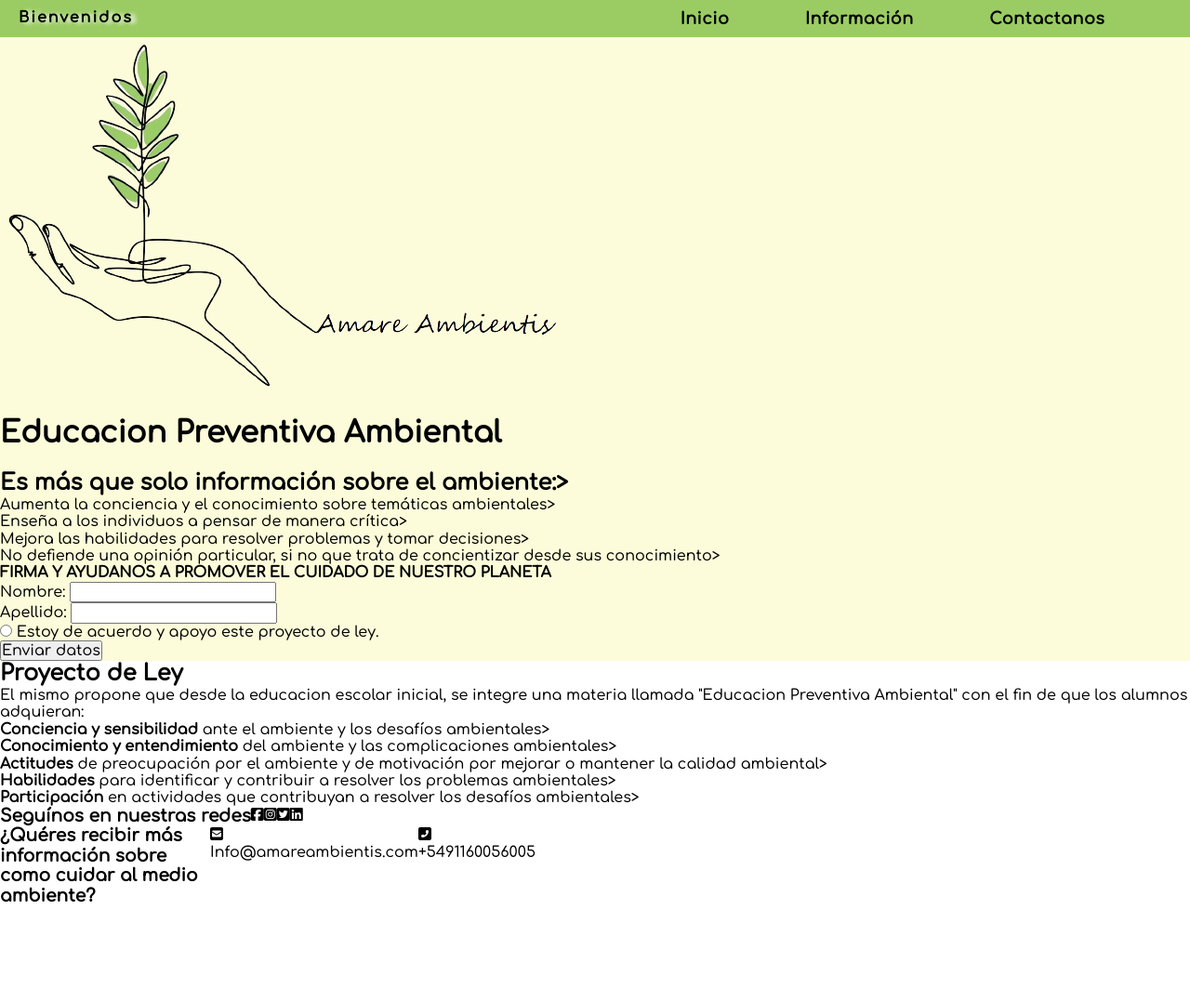
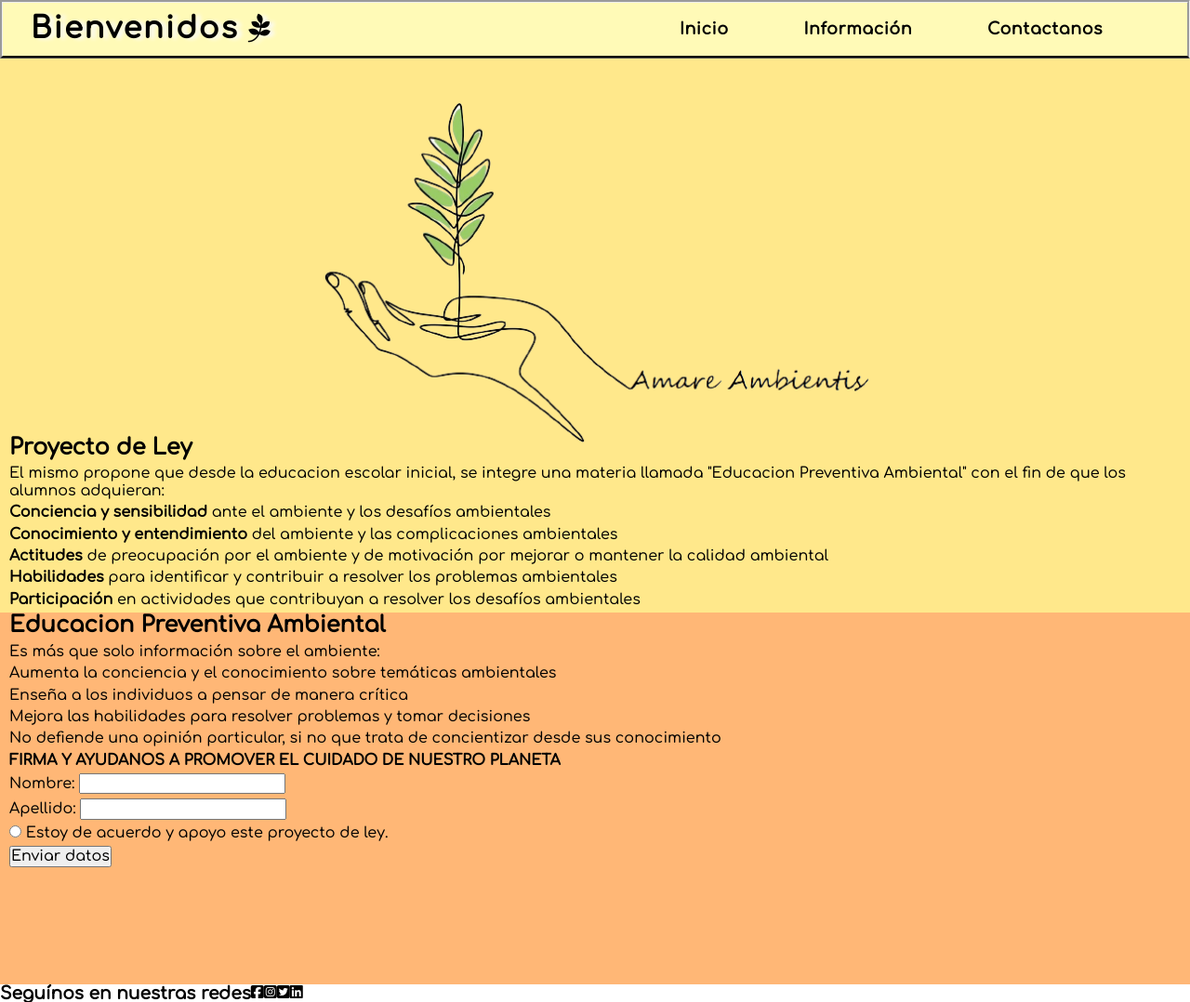
Before and after one commit to Brendaniela95/Winter, a plain HTML site: page index.html in a window 1280 px wide. Shown: the top 1078 px of the page at 93% size. Before the commit the page ends 975 px from the top, so only its background shows below. Drawn offline with Linux system fonts and the light colour scheme.

Commit message:
modifique logo, nav y background

```diff
--- a/index.css
+++ b/index.css
@@ -2,7 +2,6 @@
     font-family: "ComfortaaMedium";
     src: url(fonts/Comfortaa-Medium.ttf);
 }
-
 
 * {
     padding: 0;
@@ -14,9 +13,11 @@
 .navbar {
     width: 100%;
     height: 25%;
-    background-color: rgb(155, 204, 99);
+    background-color: #fffab7;
     display: flex;
     justify-content: space-between;
+    border-bottom: black;
+    border-style: groove;
 }
 
 /* .navbar-img {
@@ -29,11 +30,14 @@
 .navbar p b {
     width: 25%;
     display: flex;
-    margin: 10px 10px 10px 20px;
+    margin: 10px 10px 10px 30px;
     text-shadow: #fafafa 5px 1px 4px;
     letter-spacing: 2px;
-    font-size: 1em;
+    font-size: 2em;
+}
 
+.navbar i {
+    margin: 1px 1px 1px 10px;
 }
 
 .navbar-ul {
@@ -86,11 +90,54 @@
 }
 
 section {
-    background-color: #fcfcda;
+    background-color: #ffe88b;
 }
 
 .cuerpo__logo {
-    height: ;
+    height: 50vh;
+    width: 100vw;
+    text-align: center;
+    padding: 40px;
+}
+
+.cuerpo__logo img {
+    width: 50%;
+    height: auto;
+}
+
+.informacion__proyecto {
+    text-align: left;
+}
+
+.informacion__proyecto h2 b {
+    padding: 5px 10px 0px 10px;
+    display: flex;
+}
+
+.informacion__proyecto p {
+    padding: 5px 10px 0px 10px;
+}
+
+.informacion__proyecto li {
+    padding: 5px 10px 0px 10px;
+}
+
+.subcuerpo__descripcion {
+    background-color: #ffb776;
+    height: 50vh;
+    width: 100vw;
+}
+
+.subcuerpo__descripcion h2 b {
+    padding: 5px 10px 0px 10px;
+}
+
+.subcuerpo__descripcion p {
+    padding: 5px 10px 0px 10px;
+}
+
+.subcuerpo__descripcion li {
+    padding: 5px 10px 0px 10px;
 }
 
 .final__redes {
--- a/index.html
+++ b/index.html
@@ -12,7 +12,7 @@
 <body>
     <header>
       <nav class="navbar">
-          <p><b>Bienvenidos</b></p>
+          <p><b>Bienvenidos <i class="fab fa-pagelines"></i></b></p>
         <!-- <div class="navbar-img">
            <img width="50%" src="img/logoamareambientis.png" alt="logo">
         </div> -->
@@ -29,39 +29,38 @@
         <div class="cuerpo__logo">
             <img alt="logo" src="img/logoamareambientis.png">
         </div>
-        <div class="cuerpo__descripcion">
-            <h1><b>Educacion Preventiva Ambiental</b></h1>
-            <h2>Es más que solo información sobre el ambiente:></h2>
-            <ul>
-                <li>Aumenta la conciencia y el conocimiento sobre temáticas ambientales></li>
-                <li>Enseña a los individuos a pensar de manera crítica></li>
-                <li>Mejora las habilidades para resolver problemas y tomar decisiones></li>
-                <li>No defiende una opinión particular, si no que trata de concientizar desde sus conocimiento></li>
-            </ul>
-            <p><b>FIRMA Y AYUDANOS A PROMOVER EL CUIDADO DE NUESTRO PLANETA</b></p>
-            <form>
-                <div class="cuerpo__firma">
-                    <p>Nombre: <input type="text" name="nombre"></p>
-                    <p>Apellido: <input type="text" name="apellido"></p>
-                    <p><input type="radio" name="firma"> Estoy de acuerdo y apoyo este proyecto de ley.</p>
-                    <input type="submit" value="Enviar datos">
-                </div>
-            </form>
-        </div>
-    </section>
-    <aside>
         <div class="informacion__proyecto">
             <h2><b>Proyecto de Ley</b></h2>
             <p>El mismo propone que desde la educacion escolar inicial, se integre una materia llamada "Educacion Preventiva Ambiental" con el fin de que los alumnos adquieran:
                 <ul>
-                    <li><b>Conciencia y sensibilidad</b> ante el ambiente y los desafíos ambientales></li>
-                    <li><b>Conocimiento y entendimiento </b>del ambiente y las complicaciones ambientales></li>
-                    <li><b>Actitudes</b> de preocupación por el ambiente y de motivación por mejorar o mantener la calidad ambiental></li>
-                    <li><b>Habilidades</b> para identificar y contribuir a resolver los problemas ambientales></li>
-                    <li><b>Participación </b>en actividades que contribuyan a resolver los desafíos ambientales></li>
+                    <li><b>Conciencia y sensibilidad</b> ante el ambiente y los desafíos ambientales</li>
+                    <li><b>Conocimiento y entendimiento </b>del ambiente y las complicaciones ambientales</li>
+                    <li><b>Actitudes</b> de preocupación por el ambiente y de motivación por mejorar o mantener la calidad ambiental</li>
+                    <li><b>Habilidades</b> para identificar y contribuir a resolver los problemas ambientales</li>
+                    <li><b>Participación </b>en actividades que contribuyan a resolver los desafíos ambientales</li>
                 </ul>
             </p>
         </div>
+    </section>
+    <aside><div class="subcuerpo__descripcion">
+        <h2><b>Educacion Preventiva Ambiental</b></h2>
+        <p>Es más que solo información sobre el ambiente:</p>
+        <ul>
+            <li>Aumenta la conciencia y el conocimiento sobre temáticas ambientales</li>
+            <li>Enseña a los individuos a pensar de manera crítica</li>
+            <li>Mejora las habilidades para resolver problemas y tomar decisiones</li>
+            <li>No defiende una opinión particular, si no que trata de concientizar desde sus conocimiento</li>
+        </ul>
+        <p><b>FIRMA Y AYUDANOS A PROMOVER EL CUIDADO DE NUESTRO PLANETA</b></p>
+        <form>
+            <div class="subcuerpo__firma">
+                <p>Nombre: <input type="text" name="nombre"></p>
+                <p>Apellido: <input type="text" name="apellido"></p>
+                <p><input type="radio" name="firma"> Estoy de acuerdo y apoyo este proyecto de ley.</p>
+                <p><input type="submit" value="Enviar datos"></p>
+            </div>
+        </form>
+    </div>
     </aside>
     <footer>
         <div class="final__redes">
```
